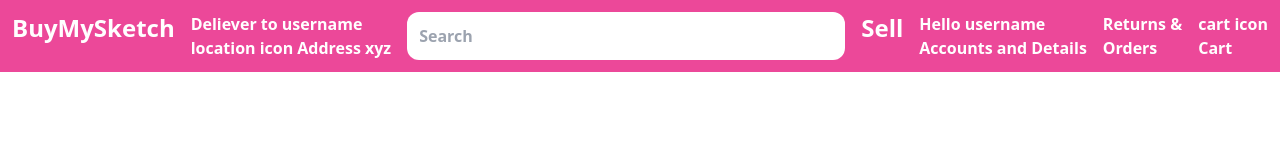
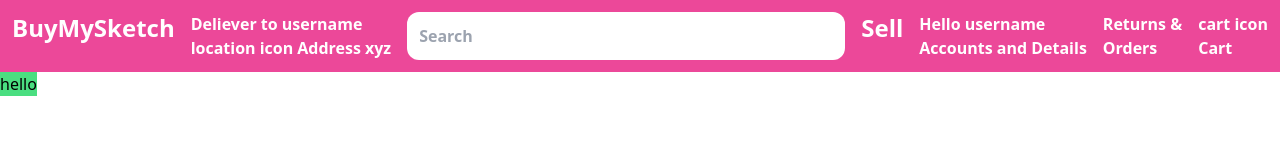
Before and after one commit to Hephzibah7/BuyMySketch, a React (Create React App) app in the folder frontend/: page / in a window 1280 px wide. Shown: the top 162 px of the page. Built offline with nearby package versions, Linux system fonts and the light colour scheme.

Commit message:
refactor:refactored item component

```diff
--- /dev/null
+++ b/frontend/src/component_EachProduct/LargeItem.tsx
@@ -0,0 +1,14 @@
+import React from 'react'
+
+function LargeItem() {
+  return (
+    <div>
+      <div className='w-full h-contain bg-green-400'>
+      hello
+
+      </div>
+    </div>
+  )
+}
+
+export default LargeItem
--- a/frontend/src/component_EachProduct/Product.tsx
+++ b/frontend/src/component_EachProduct/Product.tsx
@@ -1,11 +1,15 @@
 import React from 'react'
 import Item from './Item';
+import LargeItem from './LargeItem';
 
 function Product() {
   return (
     <div>
-    <div className='md:hidden'>
+    <div className='flex md:hidden'>
       <Item/>
+    </div>
+    <div className='hidden md:flex'>
+      <LargeItem/>
     </div>
     </div>
   )
--- a/postcss.config.js
+++ /dev/null
@@ -1,6 +0,0 @@
-module.exports = {
-  plugins: {
-    tailwindcss: {},
-    autoprefixer: {},
-  },
-}
```
Also changed, not shown: tailwind.config.js (deleted, +0 -10 lines).
